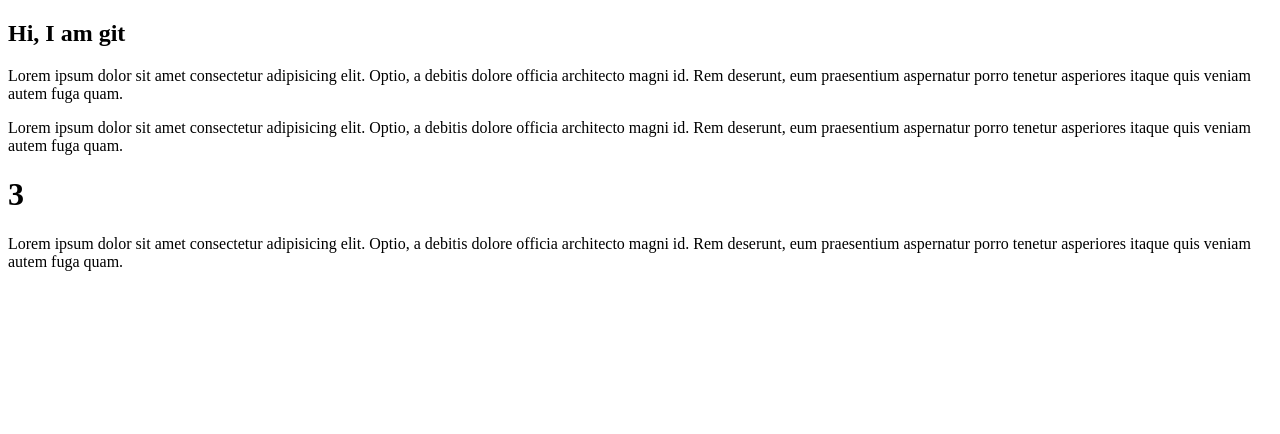
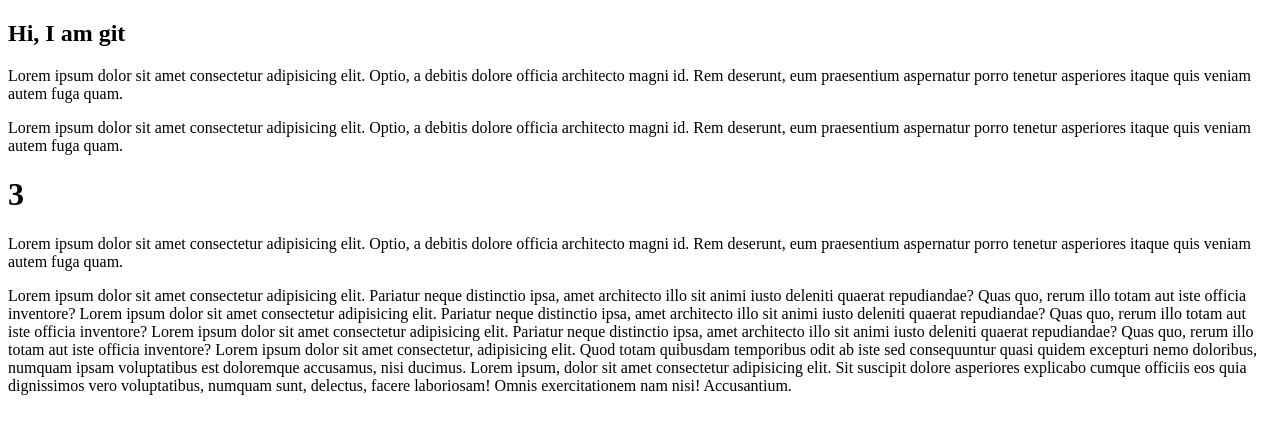
Before and after one commit to HlaingYuYin12/project, a plain HTML site: page index.html in a window 1280 px wide. Drawn offline with Linux system fonts and the light colour scheme.

Commit message:
footer commit

```diff
--- a/index.html
+++ b/index.html
@@ -13,5 +13,13 @@
     <h1>3</h1>
 
     <p>Lorem ipsum dolor sit amet consectetur adipisicing elit. Optio, a debitis dolore officia architecto magni id. Rem deserunt, eum praesentium aspernatur porro tenetur asperiores itaque quis veniam autem fuga quam.</p>
+    <footer>
+        Lorem ipsum dolor sit amet consectetur adipisicing elit. Pariatur neque distinctio ipsa, amet architecto illo sit animi iusto deleniti quaerat repudiandae? Quas quo, rerum illo totam aut iste officia inventore?
+        Lorem ipsum dolor sit amet consectetur adipisicing elit. Pariatur neque distinctio ipsa, amet architecto illo sit animi iusto deleniti quaerat repudiandae? Quas quo, rerum illo totam aut iste officia inventore?
+        Lorem ipsum dolor sit amet consectetur adipisicing elit. Pariatur neque distinctio ipsa, amet architecto illo sit animi iusto deleniti quaerat repudiandae? Quas quo, rerum illo totam aut iste officia inventore?
+        Lorem ipsum dolor sit amet consectetur, adipisicing elit. Quod totam quibusdam temporibus odit ab iste sed consequuntur quasi quidem excepturi nemo doloribus, numquam ipsam voluptatibus est doloremque accusamus, nisi ducimus.
+        Lorem ipsum, dolor sit amet consectetur adipisicing elit. Sit suscipit dolore asperiores explicabo cumque officiis eos quia dignissimos vero voluptatibus, numquam sunt, delectus, facere laboriosam! Omnis exercitationem nam nisi! Accusantium.
+
+    </footer>
 </body>
 </html>
```
